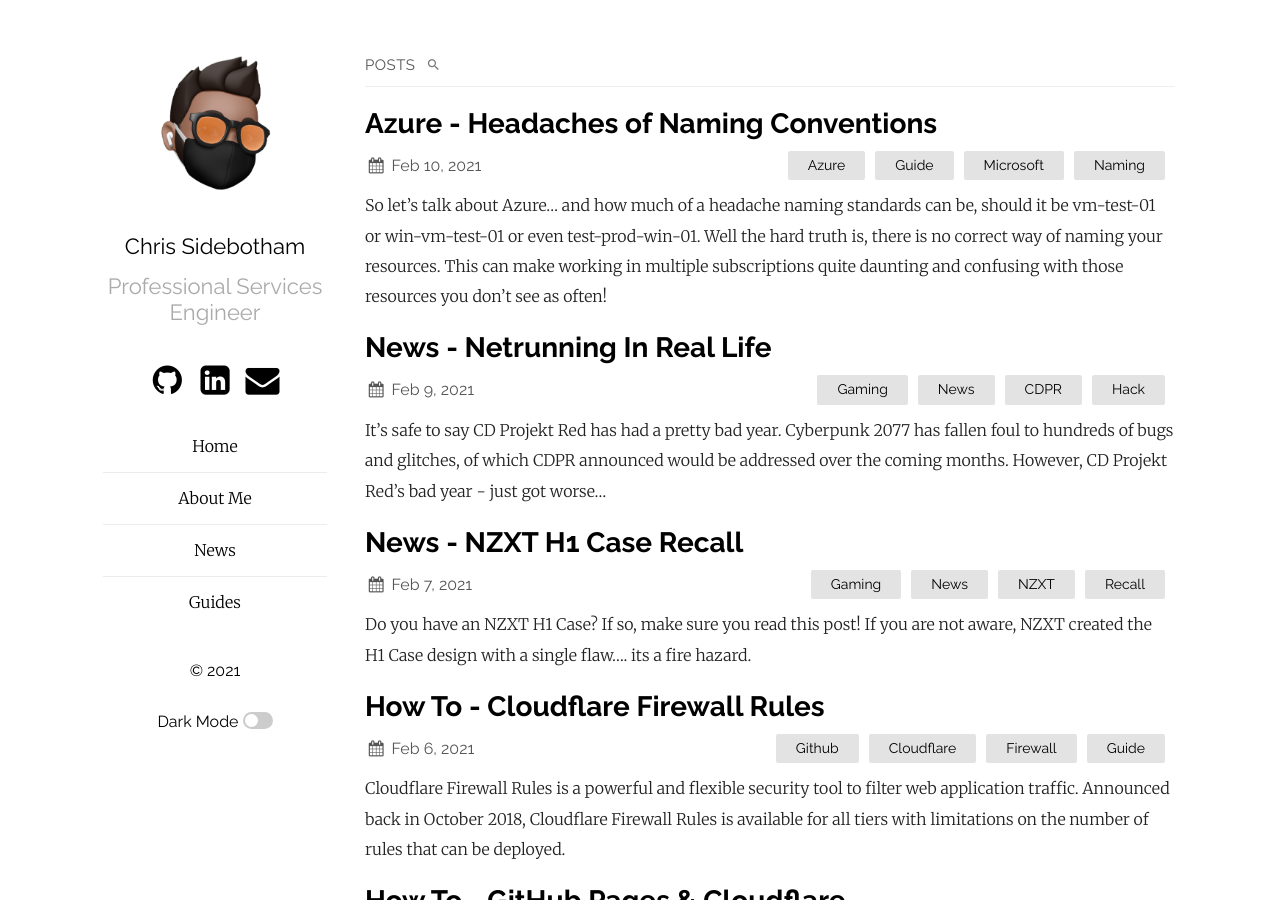
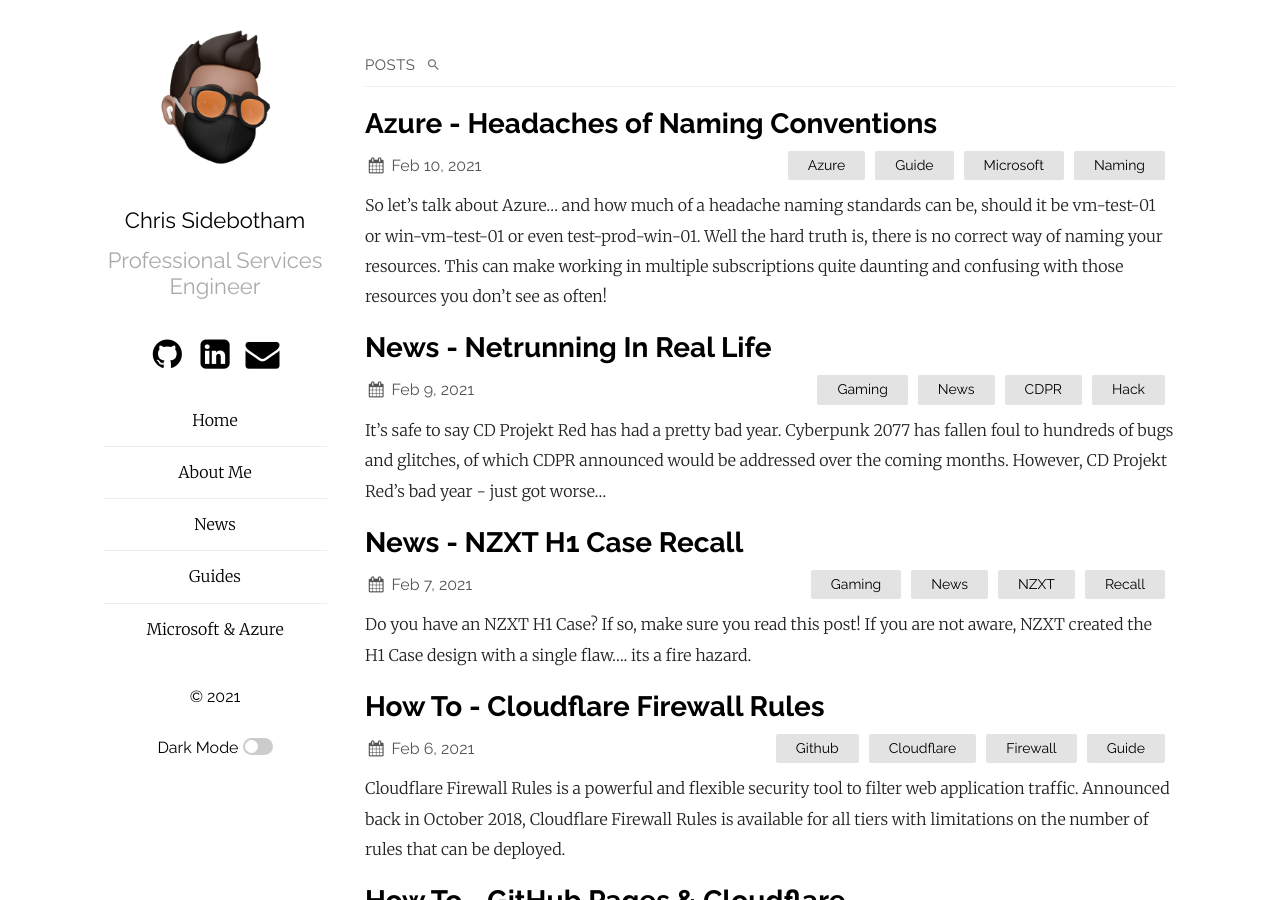
Before and after one commit to ChrisSidebotham/chrissidebotham.github.io, a Jekyll site: the page built from index.markdown, in a window 1280 px wide and 900 px high. Built offline with Jekyll 4.4.1, drawn with Linux system fonts in a browser that asks for light colours.

Commit message:
Added new Tag Filter

```diff
--- a/_config.yml
+++ b/_config.yml
@@ -48,3 +48,5 @@ plainwhite:
       url: "/tags/News"
     - title: Guides
       url: "/tags/Guide"
+    - title: Microsoft & Azure
+      url: "/tags/Microsoft"
```
Also changed, not shown: tags/Microsoft.md (added, +5 -0 lines).
